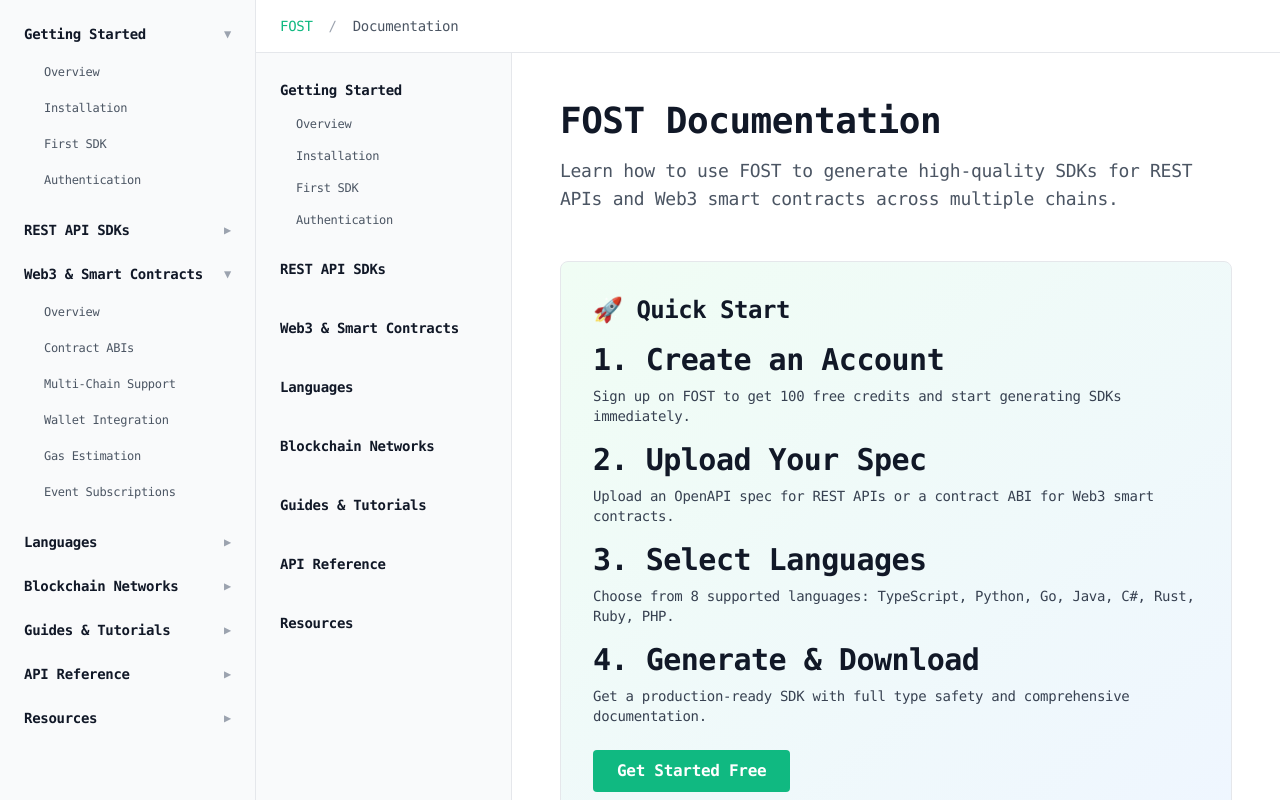
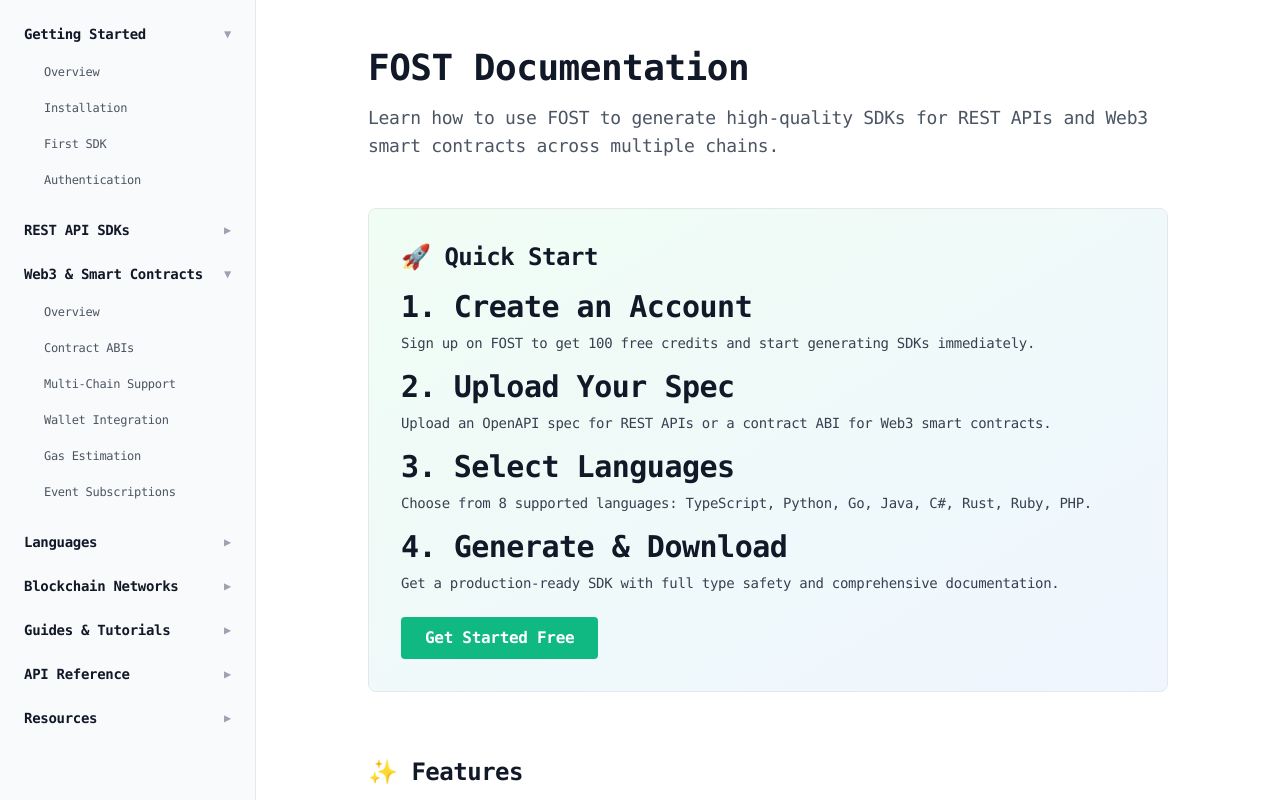
Before and after one commit to Emmyhack/fost, a Next.js app in the folder landing/: page /docs in a window 1280 px wide. Shown: the top 800 px of the page. Built offline with nearby package versions, Linux system fonts and the light colour scheme.

Commit message:
Fix double sidebar issue - remove duplicate sidebar from docs page component

```diff
--- a/landing/app/docs/page.tsx
+++ b/landing/app/docs/page.tsx
@@ -1,169 +1,10 @@
 'use client';
 
 import Link from 'next/link';
-import { useState } from 'react';
 
 export default function DocsPage() {
-  const [expandedSection, setExpandedSection] = useState<string | null>('getting-started');
-
-  const docSections = [
-    {
-      id: 'getting-started',
-      title: 'Getting Started',
-      items: [
-        { title: 'Overview', href: '/docs/getting-started/overview' },
-        { title: 'Installation', href: '/docs/getting-started/installation' },
-        { title: 'First SDK', href: '/docs/getting-started/first-sdk' },
-        { title: 'Authentication', href: '/docs/getting-started/authentication' },
-      ],
-    },
-    {
-      id: 'rest-api',
-      title: 'REST API SDKs',
-      items: [
-        { title: 'Introduction', href: '/docs/rest-api/introduction' },
-        { title: 'OpenAPI Specs', href: '/docs/rest-api/openapi-specs' },
-        { title: 'API Configuration', href: '/docs/rest-api/api-configuration' },
-        { title: 'Error Handling', href: '/docs/rest-api/error-handling' },
-        { title: 'Rate Limiting', href: '/docs/rest-api/rate-limiting' },
-      ],
-    },
-    {
-      id: 'web3',
-      title: 'Web3 & Smart Contracts',
-      items: [
-        { title: 'Overview', href: '/docs/web3/overview' },
-        { title: 'Contract ABIs', href: '/docs/web3/contract-abis' },
-        { title: 'Multi-Chain Support', href: '/docs/web3/multi-chain' },
-        { title: 'Wallet Integration', href: '/docs/web3/wallet-integration' },
-        { title: 'Gas Estimation', href: '/docs/web3/gas-estimation' },
-        { title: 'Event Subscriptions', href: '/docs/web3/event-subscriptions' },
-      ],
-    },
-    {
-      id: 'languages',
-      title: 'Languages',
-      items: [
-        { title: 'TypeScript', href: '/docs/languages/typescript' },
-        { title: 'Python', href: '/docs/languages/python' },
-        { title: 'Go', href: '/docs/languages/go' },
-        { title: 'Java', href: '/docs/languages/java' },
-        { title: 'C#', href: '/docs/languages/csharp' },
-        { title: 'Rust', href: '/docs/languages/rust' },
-        { title: 'Ruby', href: '/docs/languages/ruby' },
-        { title: 'PHP', href: '/docs/languages/php' },
-      ],
-    },
-    {
-      id: 'chains',
-      title: 'Blockchain Networks',
-      items: [
-        { title: 'Ethereum', href: '/docs/chains/ethereum' },
-        { title: 'Polygon', href: '/docs/chains/polygon' },
-        { title: 'Arbitrum', href: '/docs/chains/arbitrum' },
-        { title: 'Optimism', href: '/docs/chains/optimism' },
-        { title: 'Base', href: '/docs/chains/base' },
-        { title: 'BSC', href: '/docs/chains/bsc' },
-      ],
-    },
-    {
-      id: 'guides',
-      title: 'Guides & Tutorials',
-      items: [
-        { title: 'Build a DeFi SDK', href: '/docs/guides/defi-sdk' },
-        { title: 'NFT Contract SDK', href: '/docs/guides/nft-sdk' },
-        { title: 'Token Swap SDK', href: '/docs/guides/swap-sdk' },
-        { title: 'Governance DAO SDK', href: '/docs/guides/dao-sdk' },
-        { title: 'Custom Chain SDK', href: '/docs/guides/custom-chain' },
-      ],
-    },
-    {
-      id: 'reference',
-      title: 'API Reference',
-      items: [
-        { title: 'CLI Commands', href: '/docs/reference/cli' },
-        { title: 'SDK Generator API', href: '/docs/reference/generator-api' },
-        { title: 'Configuration Schema', href: '/docs/reference/config-schema' },
-        { title: 'TypeScript Types', href: '/docs/reference/typescript-types' },
-      ],
-    },
-    {
-      id: 'resources',
-      title: 'Resources',
-      items: [
-        { title: 'Code Examples', href: '/docs/resources/examples' },
-        { title: 'Best Practices', href: '/docs/resources/best-practices' },
-        { title: 'Troubleshooting', href: '/docs/resources/troubleshooting' },
-        { title: 'FAQ', href: '/docs/resources/faq' },
-        { title: 'GitHub', href: 'https://github.com/emmyhack/fost' },
-      ],
-    },
-  ];
-
   return (
-    <div className="min-h-screen bg-white">
-      {/* Top Navigation */}
-      <div className="border-b border-gray-200 bg-white px-6 py-4">
-        <div className="max-w-7xl mx-auto">
-          <div className="flex items-center gap-4 text-sm font-mono">
-            <Link href="/" className="text-accent-green hover:underline">
-              FOST
-            </Link>
-            <span className="text-gray-400">/</span>
-            <span className="text-gray-600">Documentation</span>
-          </div>
-        </div>
-      </div>
-
-      <div className="flex">
-        {/* Sidebar */}
-        <div className="w-64 border-r border-gray-200 bg-gray-50 min-h-screen">
-          <div className="sticky top-0 p-6 space-y-6 max-h-screen overflow-y-auto">
-            {docSections.map((section) => (
-              <div key={section.id}>
-                <button
-                  onClick={() =>
-                    setExpandedSection(
-                      expandedSection === section.id ? null : section.id
-                    )
-                  }
-                  className="w-full text-left font-mono font-semibold text-sm text-gray-900 hover:text-accent-green mb-3"
-                >
-                  {section.title}
-                </button>
-
-                {expandedSection === section.id && (
-                  <nav className="space-y-2 ml-2">
-                    {section.items.map((item) => (
-                      <div key={item.title}>
-                        {item.href.startsWith('http') ? (
-                          <a
-                            href={item.href}
-                            target="_blank"
-                            rel="noopener noreferrer"
-                            className="block font-mono text-xs text-gray-600 hover:text-accent-green py-1 px-2 rounded hover:bg-white transition"
-                          >
-                            {item.title} ↗
-                          </a>
-                        ) : (
-                          <Link
-                            href={item.href}
-                            className="block font-mono text-xs text-gray-600 hover:text-accent-green py-1 px-2 rounded hover:bg-white transition"
-                          >
-                            {item.title}
-                          </Link>
-                        )}
-                      </div>
-                    ))}
-                  </nav>
-                )}
-              </div>
-            ))}
-          </div>
-        </div>
-
-        {/* Main Content */}
-        <div className="flex-1 max-w-4xl mx-auto p-12">
+    <div className="max-w-4xl mx-auto p-12">
       <div className="prose prose-sm max-w-none font-mono">
         <h1 className="text-4xl font-bold text-gray-900 mb-4">
           FOST Documentation
@@ -356,7 +197,5 @@ export default function DocsPage() {
         </section>
       </div>
     </div>
-      </div>
-    </div>
   );
 }
```
Lines whose indentation alone changed are shown as unchanged.
